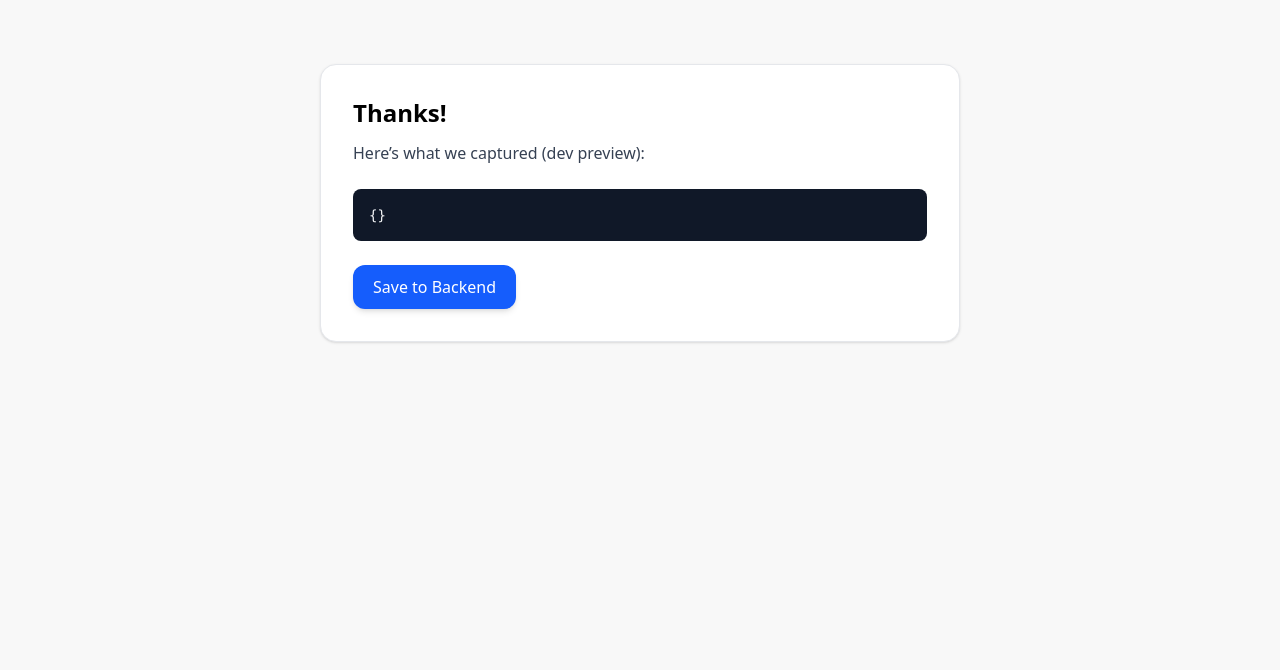
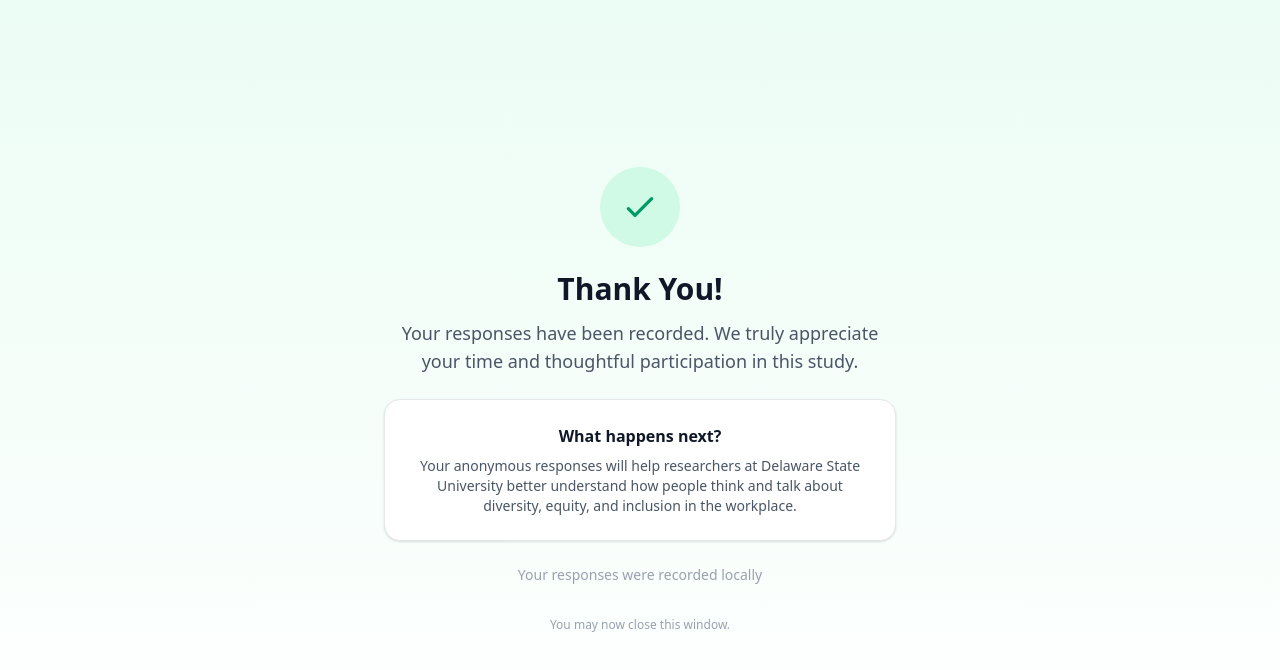
Before and after one commit to A-D-Bowns/dei-survey, a React (Vite) app: page /done in a window 1280 px wide. Shown: the top 670 px of the page. Built offline with nearby package versions, Linux system fonts and the light colour scheme; no server answers.

Commit message:
feat: clean up thank you page with auto-save

```diff
--- a/src/pages/Done.jsx
+++ b/src/pages/Done.jsx
@@ -1,73 +1,91 @@
-import { useState } from "react";
+import { useState, useEffect } from "react";
 import { useSurvey } from "../store/surveyStore.jsx";
 import { saveSurvey } from "../lib/api";
 import { getOrCreatePID } from "../lib/identity";
-import DebugBadge from "../components/DebugBadge";
 
 export default function Done() {
   const { answers } = useSurvey();
-  const [saving, setSaving] = useState(false);
-  const [msg, setMsg] = useState(null);
+  const [status, setStatus] = useState("saving"); // "saving" | "saved" | "error"
 
-  const handleSave = async () => {
-    setSaving(true);
-    setMsg(null);
+  useEffect(() => {
+    const saveData = async () => {
       try {
         const participant_id =
           localStorage.getItem("participant_id") || getOrCreatePID();
 
         const payload = {
           participant_id,
-        phase: answers?.phase || "pre", // "pre" until post flow sets "post"
+          phase: "complete",
           condition: answers?.condition || localStorage.getItem("condition") || "unknown",
           answers,
           meta: {
-          event: "manual_save_done",
-          app_version: "0.2.0",
-          survey_version: "pre-post-v1",
+            event: "survey_complete",
+            app_version: "1.0.0",
+            completedAt: new Date().toISOString(),
             userAgent: navigator.userAgent,
           },
         };
 
         const res = await saveSurvey(payload);
-      setMsg(res?.ok ? "Saved!" : "Save completed (no OK flag).");
+        setStatus(res?.ok ? "saved" : "saved");
       } catch (e) {
-      console.error(e);
-      setMsg(`Save failed: ${String(e?.message || e)}`);
-    } finally {
-      setSaving(false);
+        console.error("Save error:", e);
+        setStatus("error");
       }
     };
 
+    saveData();
+  }, [answers]);
+
   return (
-    <div className="min-h-screen bg-neutral-100/70">
-      <div className="mx-auto max-w-2xl px-4 pb-16 pt-16">
-        <div className="rounded-2xl border border-gray-200 bg-white p-8 shadow-sm">
-          <h2 className="text-2xl font-semibold mb-3">Thanks!</h2>
-          <p className="text-gray-700 mb-6">Here’s what we captured (dev preview):</p>
-
-          <pre className="rounded-lg bg-gray-900 p-4 text-sm text-gray-100 overflow-auto mb-6">
-{JSON.stringify(answers, null, 2)}
-          </pre>
-
-          <div className="flex items-center gap-3">
-            <button
-              onClick={handleSave}
-              disabled={saving}
-              className="rounded-xl bg-blue-600 px-5 py-2.5 font-medium text-white shadow-md transition hover:bg-blue-700 disabled:cursor-not-allowed disabled:opacity-50"
+    <div className="min-h-screen bg-gradient-to-b from-emerald-50 to-white flex items-center justify-center px-4">
+      <div className="max-w-lg w-full text-center">
+        {/* Checkmark icon */}
+        <div className="mx-auto w-20 h-20 bg-emerald-100 rounded-full flex items-center justify-center mb-6">
+          <svg
+            className="w-10 h-10 text-emerald-600"
+            fill="none"
+            stroke="currentColor"
+            viewBox="0 0 24 24"
           >
-              {saving ? "Saving..." : "Save to Backend"}
-            </button>
-            {msg && <span className="text-sm text-gray-600">{msg}</span>}
-          </div>
-        </div>
+            <path
+              strokeLinecap="round"
+              strokeLinejoin="round"
+              strokeWidth={2}
+              d="M5 13l4 4L19 7"
+            />
+          </svg>
         </div>
 
-      {/* Dev-only debug badge (shows only with ?debug=1 and in dev) */}
-      <DebugBadge
-        pid={localStorage.getItem("participant_id")}
-        condition={localStorage.getItem("condition") || "unset"}
-      />
+        <h1 className="text-3xl font-bold text-gray-900 mb-3">
+          Thank You!
+        </h1>
+
+        <p className="text-lg text-gray-600 mb-6">
+          Your responses have been recorded. We truly appreciate your time and
+          thoughtful participation in this study.
+        </p>
+
+        <div className="bg-white rounded-2xl border border-gray-200 p-6 shadow-sm mb-6">
+          <h2 className="font-semibold text-gray-900 mb-2">What happens next?</h2>
+          <p className="text-gray-600 text-sm">
+            Your anonymous responses will help researchers at Delaware State University
+            better understand how people think and talk about diversity, equity,
+            and inclusion in the workplace.
+          </p>
+        </div>
+
+        {/* Subtle save status */}
+        <p className="text-sm text-gray-400">
+          {status === "saving" && "Saving your responses..."}
+          {status === "saved" && "✓ Responses saved securely"}
+          {status === "error" && "Your responses were recorded locally"}
+        </p>
+
+        <p className="mt-8 text-xs text-gray-400">
+          You may now close this window.
+        </p>
+      </div>
     </div>
   );
 }
```
Lines whose indentation alone changed are shown as unchanged.
